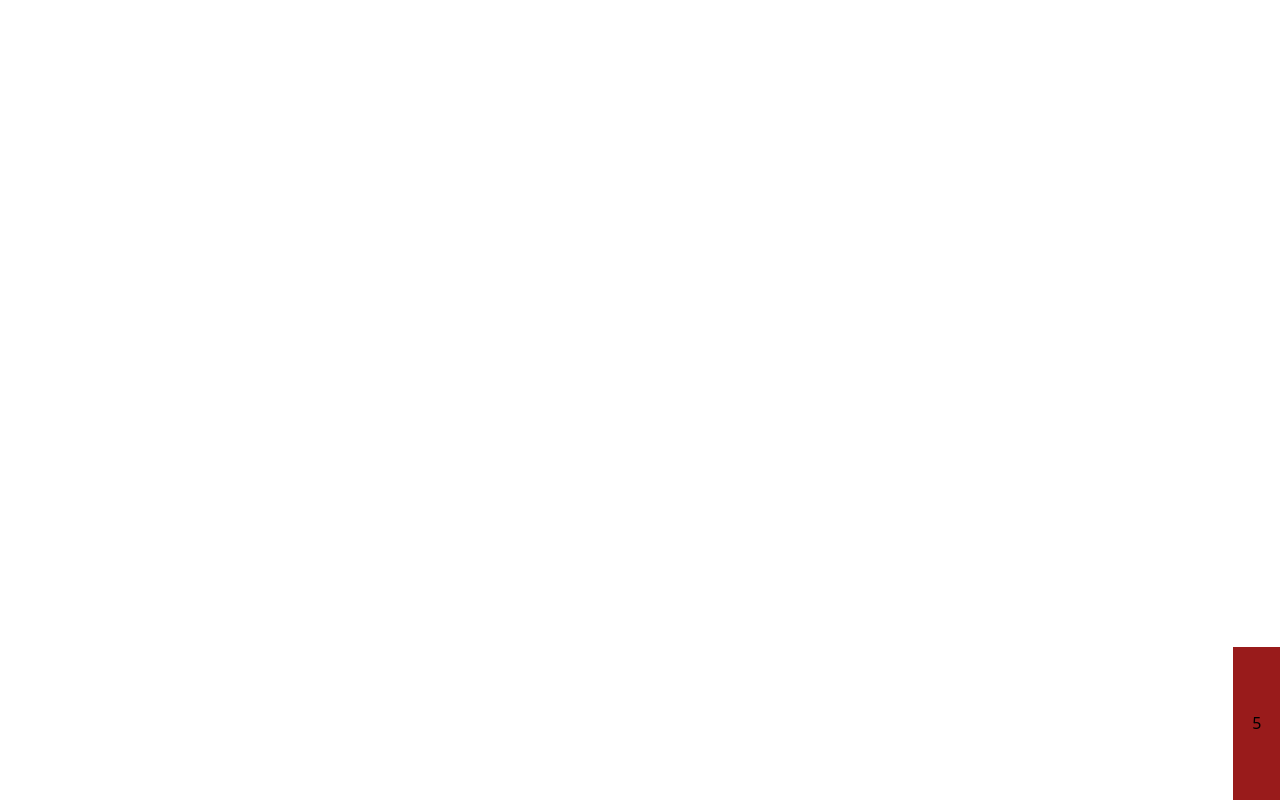
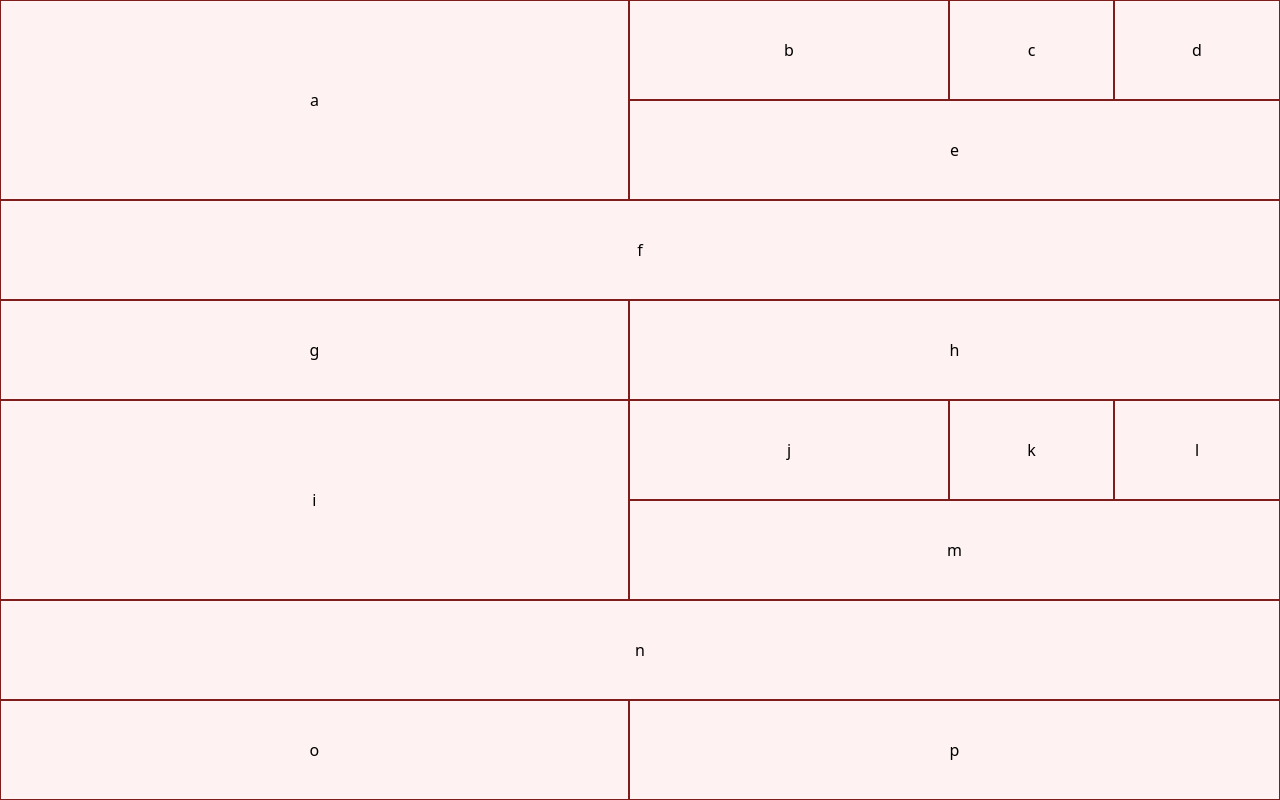
Before and after one commit to man4christ/dynamic-grid-template-area, a SvelteKit app: page / in a window 1280 px wide. Built offline with nearby package versions, Linux system fonts and the light colour scheme.

Commit message:
working example in dom

```diff
--- a/src/routes/+page.svelte
+++ b/src/routes/+page.svelte
@@ -69,32 +69,29 @@
 
 <div class="flex h-[100vh] w-full">
 	<div class="wrapper w-full">
-		<div style="grid-area: one;" class="header w-full items-center bg-red-50 text-center">
-			<div class="flex h-full items-center justify-center">1</div>
-		</div>
-		<div style="grid-area: two;" class="header w-full items-center bg-red-200 text-center">
-			<div class="flex h-full items-center justify-center">2</div>
-		</div>
-		<div style="grid-area: three;" class="header w-full items-center bg-red-400 text-center">
-			<div class="flex h-full items-center justify-center">3</div>
-		</div>
-		<div style="grid-area: four;" class="header w-full items-center bg-red-600 text-center">
-			<div class="flex h-full items-center justify-center">4</div>
-		</div>
-		<div style="grid-area: five;" class="header w-full items-center bg-red-800 text-center">
-			<div class="flex h-full items-center justify-center">5</div>
-		</div>
+		{#each Array(16) as a, idx}
+			<div
+				style="grid-area: {String.fromCharCode(97 + idx)};"
+				class="header w-full items-center border border-red-900 bg-red-50 text-center"
+			>
+				<div class="flex h-full items-center justify-center">{String.fromCharCode(97 + idx)}</div>
+			</div>
+		{/each}
 	</div>
 </div>
 
 <style>
 	.wrapper {
 		display: grid;
-		grid-template-columns: repeat(3, 2);
+		grid-template-columns: repeat(8, 16);
 		grid-template-areas:
-			'a a a a a a a a b b b b c c d d i i i i i i i i j j j j k k l l '
-			'a a a a a a a a e e e e e e e e i i i i i i i i m m m m m m m m '
-			'f f f f f f f f f f f f f f f f n n n n n n n n n n n n n n n n '
-			'g g g g g g g g h h h h h h h h o o o o o o o o p p p p p p p p ';
+			'a a a a a a a a b b b b c c d d '
+			'a a a a a a a a e e e e e e e e '
+			'f f f f f f f f f f f f f f f f '
+			'g g g g g g g g h h h h h h h h '
+			'i i i i i i i i j j j j k k l l '
+			'i i i i i i i i m m m m m m m m '
+			'n n n n n n n n n n n n n n n n '
+			'o o o o o o o o p p p p p p p p ';
 	}
 </style>
```
Also changed, not shown: 1 other file (tests, documents, lock files or other folders).
